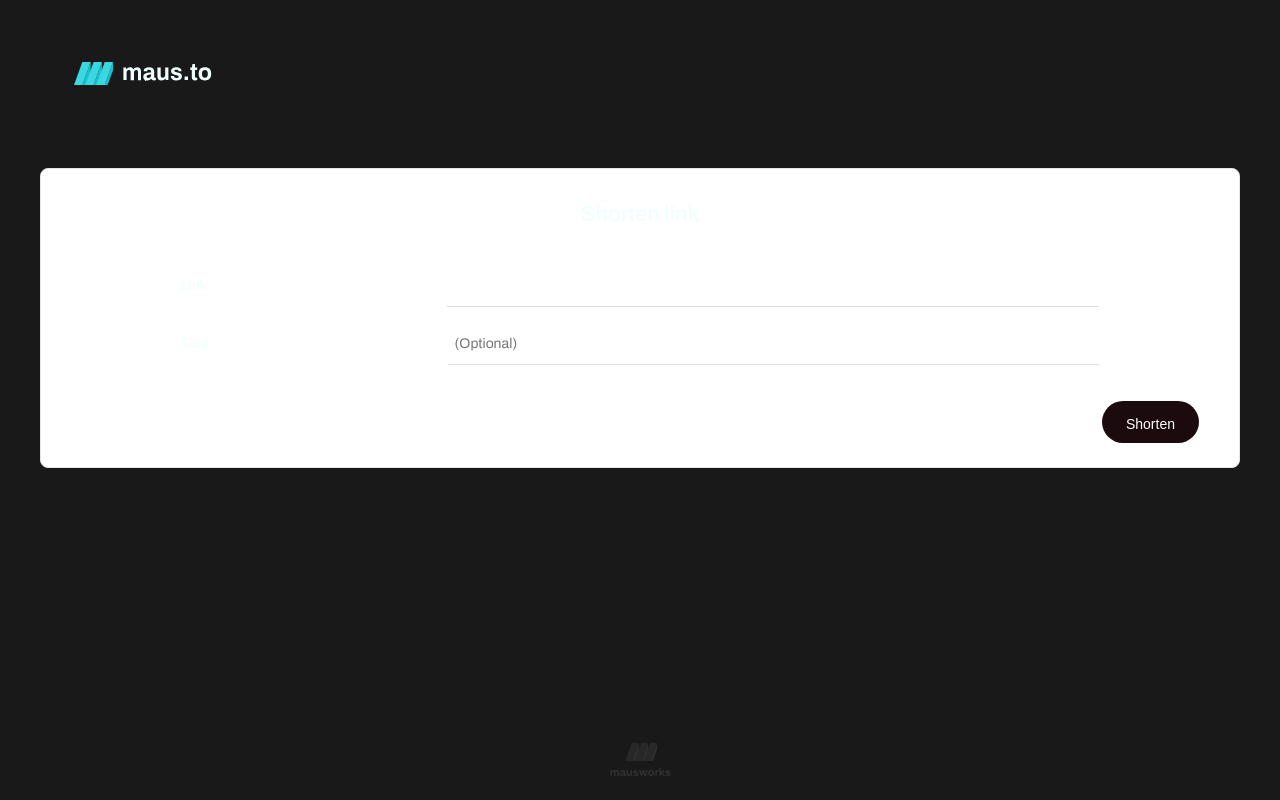
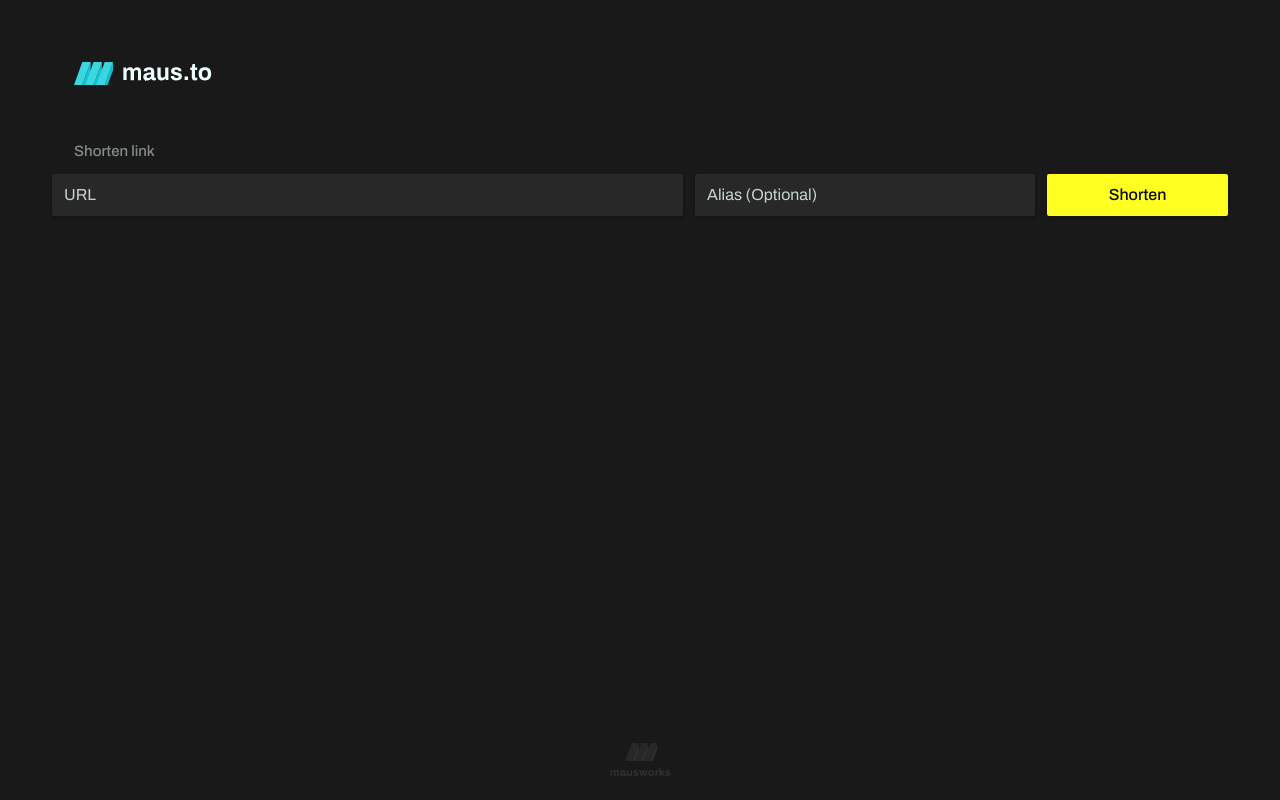
Before and after one commit to mausworks/maus-to, a Svelte app: page / in a window 1280 px wide. Built offline with nearby package versions, Linux system fonts and the light colour scheme.

Commit message:
feat: update component styles

```diff
--- a/src/App.svelte
+++ b/src/App.svelte
@@ -2,7 +2,6 @@
   import { postSubmission, deleteSubmission } from "./api";
   import store from "./user-links";
 
-  import Card from "./Card.svelte";
   import ShortenerForm from "./ShortenerForm.svelte";
   import UserLink from "./UserLink.svelte";
 
@@ -49,25 +48,26 @@
 </script>
 
 <style>
-  h1 {
-    margin: 24px 0;
-    text-align: center;
-    font-size: 22px;
+  .shortened-links {
+    display: flex;
+    flex-wrap: wrap;
+    gap: 12px;
+    padding: 0 12px;
+    box-sizing: border-box;
   }
 </style>
 
-<Card>
-  <h1>Shorten link</h1>
-  <ShortenerForm {error} {url} {slug} onSubmitted={submitLink} />
-</Card>
+<h1 class="section-heading">Shorten link</h1>
+<ShortenerForm {error} {url} {slug} onSubmitted={submitLink} />
 
 {#if links && links.length}
-  <Card>
+  <h1 class="section-heading">Shortened links</h1>
+  <div class="shortened-links">
     {#each links as link (link._id)}
       <UserLink
         {...link}
         clickDiscard={() => discardLink(link)}
         clickDelete={() => deleteLink(link._id)} />
     {/each}
-  </Card>
+  </div>
 {/if}
--- a/src/Card.svelte
+++ /dev/null
@@ -1,19 +0,0 @@
-<script>
-  import { scale } from "svelte/transition";
-</script>
-
-<style>
-  .card {
-    margin-top: 4vh;
-    background-color: #fff;
-    padding: 12px 16px;
-    border-radius: 8px;
-    border: 1px solid #e5e3e1;
-    display: flex;
-    flex-direction: column;
-  }
-</style>
-
-<div in:scale out:scale class="card">
-  <slot />
-</div>
--- a/src/ShortenerForm.svelte
+++ b/src/ShortenerForm.svelte
@@ -22,77 +22,122 @@
 </script>
 
 <style>
+  .shortener-form {
+    max-width: 100%;
+    display: flex;
+    padding: 0 12px;
+    gap: 0 12px;
+  }
+
+  @media screen and (max-width: 540px) {
+    .shortener-form {
+      flex-direction: column;
+      justify-content: flex-start;
+      align-items: stretch;
+      gap: 12px;
+    }
+
+    .input-item {
+      flex: 0 0 auto !important;
+    }
+  }
+
   .input-item {
     display: flex;
-    justify-content: space-around;
     align-items: center;
-    margin: 16px 4px;
+    flex: 1 0.5 auto;
   }
 
   .input-item input {
-    flex: 0.5 1 auto;
+    width: 100%;
+    background: #282828;
+    box-shadow: 0px 2px 2px 1px rgba(8, 8, 8, 0.2);
+    border-radius: 2px;
+    border: none;
     height: 42px;
-    padding: 0 6px;
-    border: none;
-    border-bottom: 1px solid #ddd;
+    padding: 12px;
+    transition: all 100ms linear;
+    border-bottom: 0px solid transparent;
+    font-size: 16px;
     outline: none !important;
   }
 
-  .form-lower {
-    margin: 36px 0 12px 0;
-    display: flex;
-    align-items: center;
+  .input-item input::placeholder {
+    color: #effffd;
+    opacity: 0.8;
+  }
+
+  .input-item input:focus {
+    box-shadow: 0px 0 18px -8px rgba(8, 8, 8, 0.5);
+  }
+
+  .input-item.alias {
+    flex: 0 1 340px;
   }
 
   button {
     display: block;
-    margin: 0 24px 0 auto;
-    padding: 16px 24px 12px 24px;
-    font-family: "Folio Medium", sans-serif;
-    line-height: 1;
-    background-color: #1b0b0f;
-    border-radius: 100px;
+    flex: 0.12 0.12 130px;
+    font-size: 16px;
+    max-height: 42px;
     border: none;
-    color: #fff;
+    font-weight: 500;
+    color: #080808;
+    background: #ffff22;
+    box-shadow: 0px 2px 2px 1px rgba(8, 8, 8, 0.2);
+    border-radius: 2px;
+    outline: none;
+    transition: all 100ms ease-in;
     cursor: pointer;
-    outline: none !important;
   }
 
-  .message {
-    color: #a80000;
-    border-radius: 200px;
-    flex: 1 1 auto;
-    margin: 0 12px 0 12px;
+  button:focus,
+  button:hover {
+    box-shadow: 0px 0 18px -8px #ffff22;
+  }
+
+  .form-error {
+    margin: 12px;
+    border-radius: 2px;
+    padding: 8px;
+  }
+
+  .form-error * {
+    font-family: "Archivo Narrow", "Roboto Condensed", sans-serif;
+    color: #bf0d24;
+    font-weight: 500;
+    font-size: 16px;
   }
 </style>
 
-<form on:submit={submitForm}>
+<form class="shortener-form" on:submit={submitForm}>
   <div class="input-item">
-    <label for="url">Link</label>
     <input
       bind:value={url}
+      placeholder="URL"
       name="url"
       id="url"
       type="text"
       required
       autocomplete="off" />
   </div>
-  <div class="input-item">
-    <label for="slug">Slug</label>
+  <div class="input-item alias">
     <input
       bind:value={slug}
       autocomplete="off"
       name="slug"
       id="slug"
-      placeholder="(Optional)"
+      placeholder="Alias (Optional)"
       type="text"
       minlength="1"
       maxlength="100" />
   </div>
-  <div class="form-lower">
-    {#if error}
-      <div in:fade={{ duration: 200 }} out:fade class="message">{error}</div>
-    {/if}
-    <button type="submit">Shorten</button>
-  </div>
+
+  <button type="submit">Shorten</button>
 </form>
+
+<div class="form-error">
+  {#if error}
+    <div in:fade={{ duration: 200 }} out:fade class="message">{error}</div>
+  {/if}
+</div>
--- a/src/UserLink.svelte
+++ b/src/UserLink.svelte
@@ -21,91 +21,74 @@
 
 <style>
   .user-link {
+    flex: 0 1 calc(50% - 6px);
     position: relative;
     display: flex;
     flex-direction: column;
-    padding: 12px 0;
-    margin: 0 6px;
-    border-bottom: 1px dashed #ddd;
+    background-color: rgba(8, 8, 8, 0.2);
+    padding: 24px 24px 14px 24px;
   }
 
-  .user-link:last-child {
-    border-bottom: none;
-    padding-bottom: 0;
+  @media screen and (max-width: 540px) {
+    .user-link {
+      flex: 0 0 100%;
+    }
   }
 
-  .origin {
-    font-family: "Folio Medium", sans-serif;
+  .alias-url {
+    background-color: transparent;
     border: none;
-    flex: 1 1 auto;
-    padding: 0 6px;
-    width: 100%;
+    font-size: 16px;
+    height: 22px;
+    color: #effffd;
+    outline: none !important;
+    margin-bottom: 8px;
+    padding: 0;
   }
 
-  .target {
-    display: flex;
-    margin-top: 6px;
+  .target-url {
+    font-family: "Archivo Narrow", "Roboto Condensed", sans-serif;
+    color: rgba(239, 255, 253, 0.5);
   }
 
-  .target span {
-    font-size: 12px;
-    opacity: 0.6;
-    word-break: break-all;
-    max-width: 300px;
+  .discard {
+    background: none;
+    width: 12px;
+    height: 12px;
+    border: none;
+    position: absolute;
+    right: 10px;
+    top: 8px;
   }
 
-  .target svg {
-    width: 14px;
-    height: 14px;
-    margin: 0 10px 0 6px;
-    flex: 0 0 auto;
-    opacity: 0.8;
+  .discard svg {
+    width: 10px;
+    height: 10px;
   }
 
   .actions {
-    display: flex;
-    flex-direction: row;
-    align-items: flex-start;
-    padding: 14px 0 6px 0;
+    margin-top: 20px;
   }
 
   .actions button {
-    font-family: "Folio Medium", sans-serif;
-    border-radius: 500px;
+    height: 26px;
+    background: transparent;
     border: none;
-    padding: 12px 14px 10px 14px;
-    line-height: 0.5;
-    font-size: 14px;
-    background: #efefef;
-  }
-
-  .actions button.visits-loaded {
-    background: none;
+    padding: 0 14px;
+    outline: none !important;
+    cursor: pointer;
   }
 
   .actions .delete {
-    margin-right: 8px;
-    background-color: #d10000;
-    color: #fff;
+    background-color: #bf0d24;
+    color: #080808;
+    border-radius: 13px;
+    transition: all 250ms ease-out;
   }
 
-  .discard {
-    border: none;
-    margin: 12px 0;
-    height: 24px;
-    width: 24px;
-    position: absolute;
-    top: 0;
-    right: 0;
-    display: flex;
-    align-items: center;
-    justify-content: center;
-    background: none;
-  }
-
-  .discard svg {
-    width: 12px;
-    height: 12px;
+  .actions .delete:hover,
+  .actions .delete:focus {
+    box-shadow: 0 2px 12px -4px #bf0d24;
   }
 </style>
 
@@ -113,18 +96,13 @@
   <div class="submission">
     <div class="info">
       <input
-        class="origin"
+        class="alias-url"
         readonly
         onclick="this.select();"
         type="text"
-        value="https://maus.to/{slug}" />
+        value="maus.to/{slug}" />
 
-      <div class="target">
-        <svg viewBox="0 0 24 24">
-          <path d="M16 8v-4l8 8-8 8v-4h-16l8-8h8z" />
-        </svg>
-        <span>{url}</span>
-      </div>
+      <div class="target-url">{url}</div>
     </div>
   </div>
 
@@ -132,9 +110,12 @@
     class="discard"
     title="Remove from your links"
     on:click={clickDiscard}>
-    <svg viewBox="0 0 24 24" clip-rule="evenodd" fill-rule="evenodd">
+    <svg viewBox="0 0 12 12">
       <path
-        d="M23 20.168l-8.185-8.187 8.185-8.174-2.832-2.807-8.182 8.179-8.176-8.179-2.81 2.81 8.186 8.196-8.186 8.184 2.81 2.81 8.203-8.192 8.18 8.192z" />
+        stroke="#EFFFFD"
+        stroke-opacity=".2"
+        stroke-width="3"
+        d="M10 2L6 6m0 0l-4 4m4-4L2 2m4 4l4 4" />
     </svg>
   </button>
 
```
